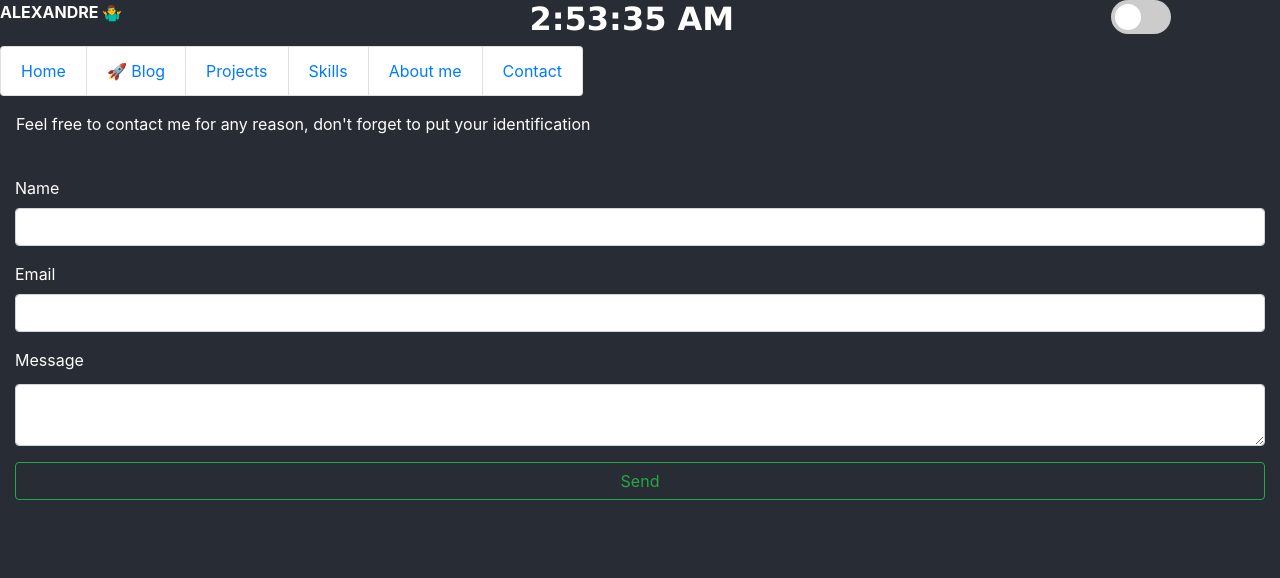
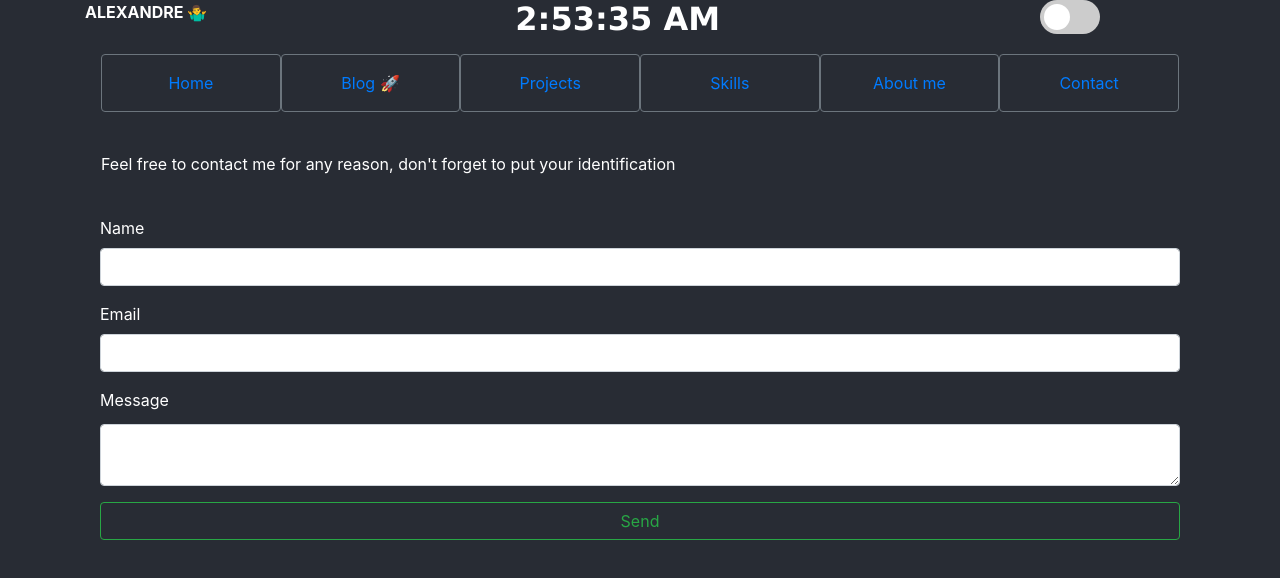
Before and after one commit to Alexandre46/react-personal, a React (Create React App) app: page /contact in a window 1280 px wide. Shown: the top 578 px of the page. Built offline with nearby package versions, Linux system fonts and the light colour scheme.

Commit message:
Add contact required fields

```diff
--- a/public/index.html
+++ b/public/index.html
@@ -14,15 +14,13 @@
 
     <title>Alexandre Abreu - 2019</title>
   </head>
-  <body class="row" id="mainApp">
+  <body class="container" id="mainApp">
     <noscript>You need to enable JavaScript to run this app.</noscript>
-    <div class="container-fluid">
       <div class="row">
           <div class="col-12 col-sm-4 d-inline-block" id="logo"></div>
           <div class="col-12 col-sm-3 d-inline-block" id="clock"></div>
           <div class="col-12 col-sm-4 d-inline-block" id="theme-switcher"></div>
           <div class="col-12" id="navigation"></div>
       </div>
-    </div>
   </body>
 </html>
--- a/src/components/contact.js
+++ b/src/components/contact.js
@@ -30,17 +30,17 @@ function sendEmail(e) {
 
             <input type="hidden" name="contact_number" class="pt-3" />
             <FormLabel>Name</FormLabel>
-            <input class="form-control input" type="text" name="name" />
+            <input class="form-control input" type="text" name="name" required/>
         </div>
 
         <div class="col-12 form-group">
             <FormLabel>Email</FormLabel>
-            <input class="form-control input" type="email" name="email" />
+            <input class="form-control input" type="email" name="email" required/>
         </div>
 
         <div class="col-12 form-group">
             <FormLabel>Message</FormLabel>
-            <textarea class="form-control form-text" name="message" />
+            <textarea class="form-control form-text" name="message" required/>
         </div>
 
         <div class="col-12 form-group">
--- a/src/components/navigation.js
+++ b/src/components/navigation.js
@@ -19,25 +19,25 @@ const urlPreffix = 'react-personal';
   export default function Navigation() {
     return (
       <Router>
-          <div>
-            <ul class="list-group list-group-horizontal">
-                <li class="list-group-item">
-                    <Link to="/">Home</Link>
+          <div class="nav-collapse collapsed">
+            <ul class="navbar">
+                <li class="col-12 col-lg-2 btn btn-outline-secondary nav-item nav-link">
+                    <Link to="/" className="nav-link">Home</Link>
                 </li>
-                <li class="list-group-item">
-                    <Link to="/blog"> 🚀 Blog</Link>
+                <li class="col-12 col-lg-2 btn btn-outline-secondary nav-item nav-link">
+                    <Link to="/blog" className="nav-link"> Blog 🚀 </Link>
                 </li>
-                <li class="list-group-item">
-                    <Link to="/projects">Projects</Link>
+                <li class="col-12 col-lg-2 btn btn-outline-secondary nav-item nav-link">
+                    <Link to="/projects" className="nav-link">Projects</Link>
                 </li>
-                <li class="list-group-item">
-                    <Link to="/skills">Skills</Link>
+                <li class="col-12 col-lg-2 btn btn-outline-secondary nav-item nav-link">
+                    <Link to="/skills" className="nav-link">Skills</Link>
                 </li>
-                <li class="list-group-item">
-                    <Link to="/about-me">About me </Link>
+                <li class="col-12 col-lg-2 btn btn-outline-secondary nav-item nav-link">
+                    <Link to="/about-me" className="nav-link">About me </Link>
                 </li>
-                <li class="list-group-item">
-                    <Link to="/contact">Contact </Link>
+                <li class="col-12 col-lg-2 btn btn-outline-secondary nav-item nav-link">
+                    <Link to="/contact" className="nav-link">Contact </Link>
                 </li>
             </ul>
           <Switch>
```
Also changed, not shown: 1 other file (tests, documents, lock files or other folders).
